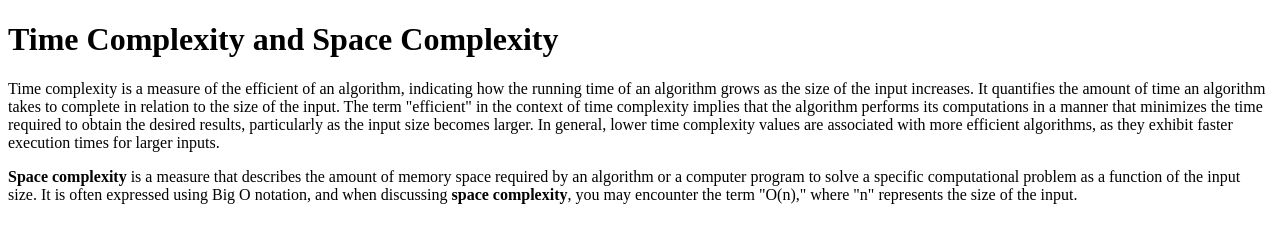
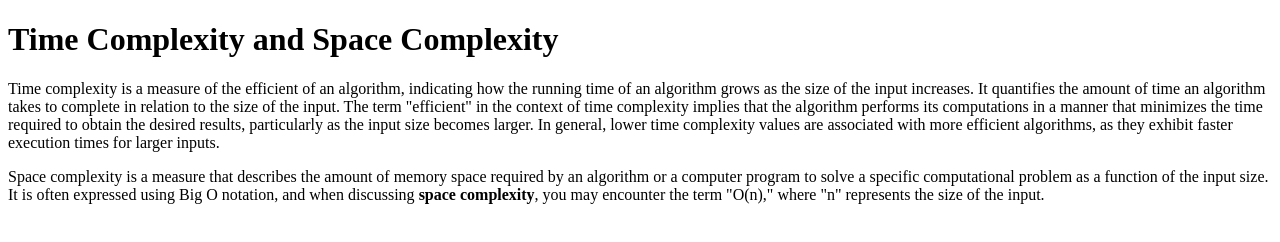
Before and after one commit to acciojob/time-and-space-complexity-pranjalimaske03, a website: page main.html in a window 1280 px wide. Drawn offline with Linux system fonts and the light colour scheme.

Commit message:
created a submission

```diff
--- a/main.html
+++ b/main.html
@@ -12,7 +12,7 @@
 </script>
 	<h1>Time Complexity and Space Complexity</h1>
 	<p>Time complexity is a measure of the efficient of an algorithm, indicating how the running time of an algorithm grows as the size of the input increases. It quantifies the amount of time an algorithm takes to complete in relation to the size of the input. The term "efficient" in the context of time complexity implies that the algorithm performs its computations in a manner that minimizes the time required to obtain the desired results, particularly as the input size becomes larger. In general, lower time complexity values are associated with more efficient algorithms, as they exhibit faster execution times for larger inputs.</p>
-    <p><b>Space complexity</b> is a measure that describes the amount of memory space required by an algorithm or a computer program to solve a specific computational problem as a function of the input size. It is often expressed using Big O notation, and when discussing <b>space complexity</b>, you may encounter the term "O(n)," where "n" represents the size of the input.</p>
+    <p>Space complexity is a measure that describes the amount of memory space required by an algorithm or a computer program to solve a specific computational problem as a function of the input size. It is often expressed using Big O notation, and when discussing <b>space complexity</b>, you may encounter the term "O(n)," where "n" represents the size of the input.</p>
 </body>
 
 </html>
```
